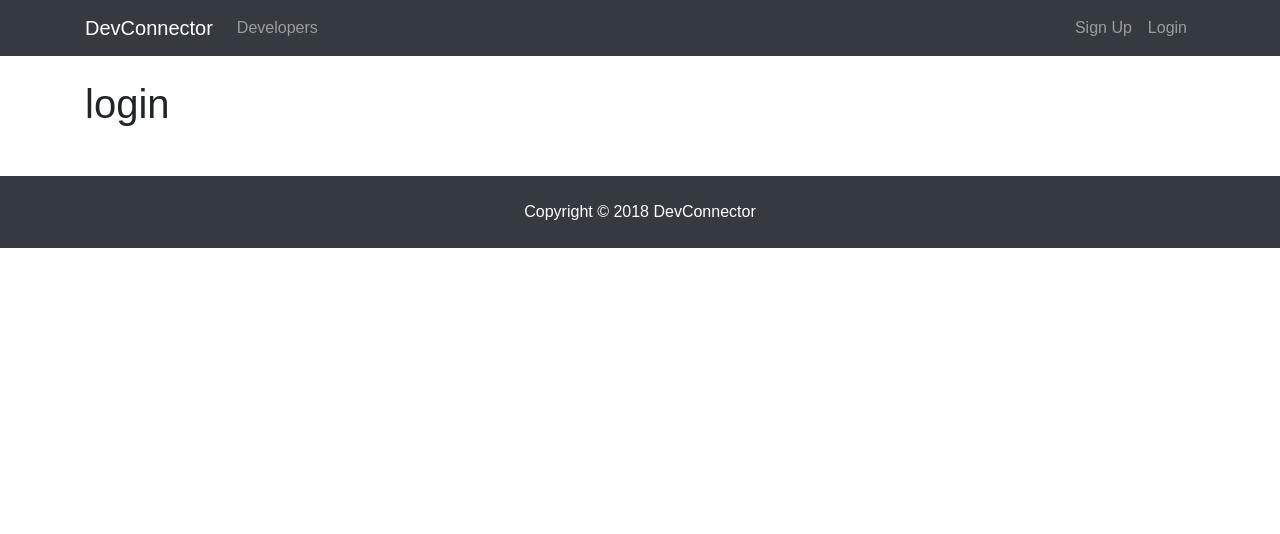
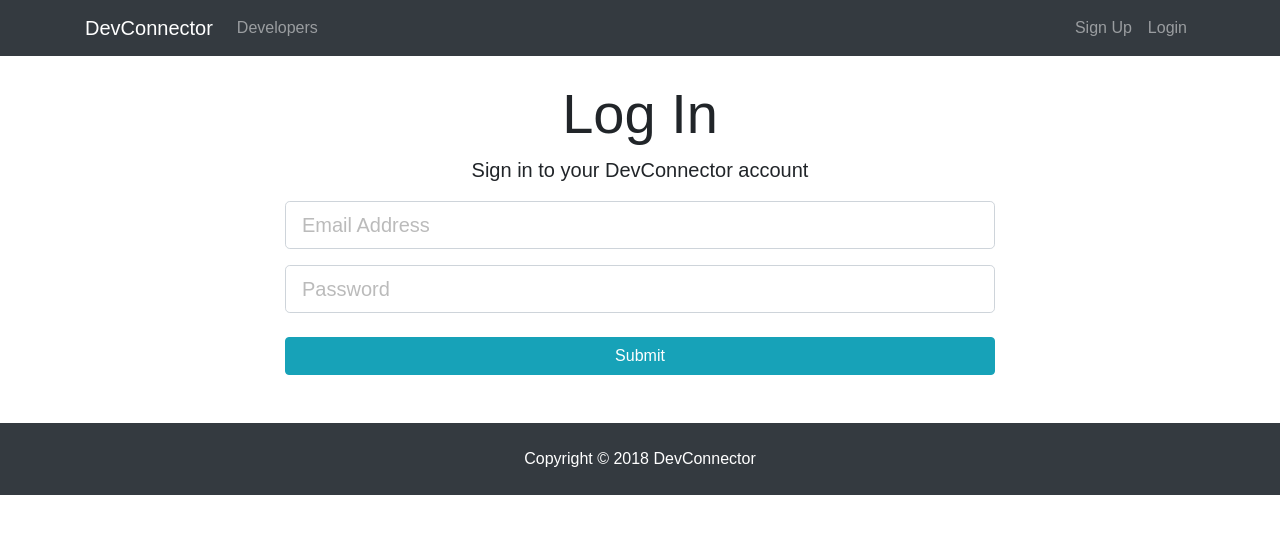
Before and after one commit to justanotherkevin/DevConnector, a React (Create React App) app in the folder client/: page /login in a window 1280 px wide. Shown: the top 534 px of the page. Built offline with nearby package versions, Linux system fonts and the light colour scheme.

Commit message:
Finishe login component

```diff
--- a/client/src/components/auth/Login.js
+++ b/client/src/components/auth/Login.js
@@ -1,11 +1,43 @@
 import React, { Component } from 'react'
 
 class Login extends Component {
+  constructor() {
+    super();
+    this.state = {
+      email: '',
+      password: '',
+      errors: {}
+    };
+  }
+  onChange = ( e ) => {
+    this.setState({ [e.target.name] : e.target.value})
+  }
+  onSubmit = ( e ) => {
+    e.preventDefault();
+    const copyState = {...this.state}
+    console.log(copyState);
+  }
   render() {
     return (
-      <div>
-        <h1> login </h1>
+      <div className="login">
+      <div className="container">
+        <div className="row">
+          <div className="col-md-8 m-auto">
+            <h1 className="display-4 text-center">Log In</h1>
+            <p className="lead text-center">Sign in to your DevConnector account</p>
+            <form onSubmit={this.onSubmit}>
+              <div className="form-group">
+                <input type="email" className="form-control form-control-lg" placeholder="Email Address" name="email" onChange={this.onChange}/>
+              </div>
+              <div className="form-group">
+                <input type="password" className="form-control form-control-lg" placeholder="Password" name="password" onChange={this.onChange}/>
+              </div>
+              <input type="submit" className="btn btn-info btn-block mt-4" />
+            </form>
+          </div>
+        </div>
       </div>
+    </div>
     )
   }
 }
```
